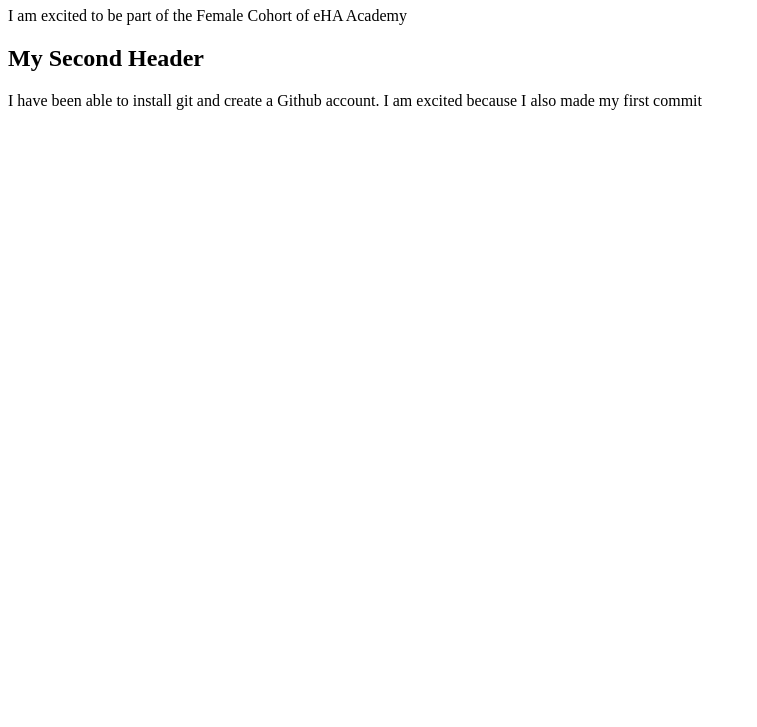
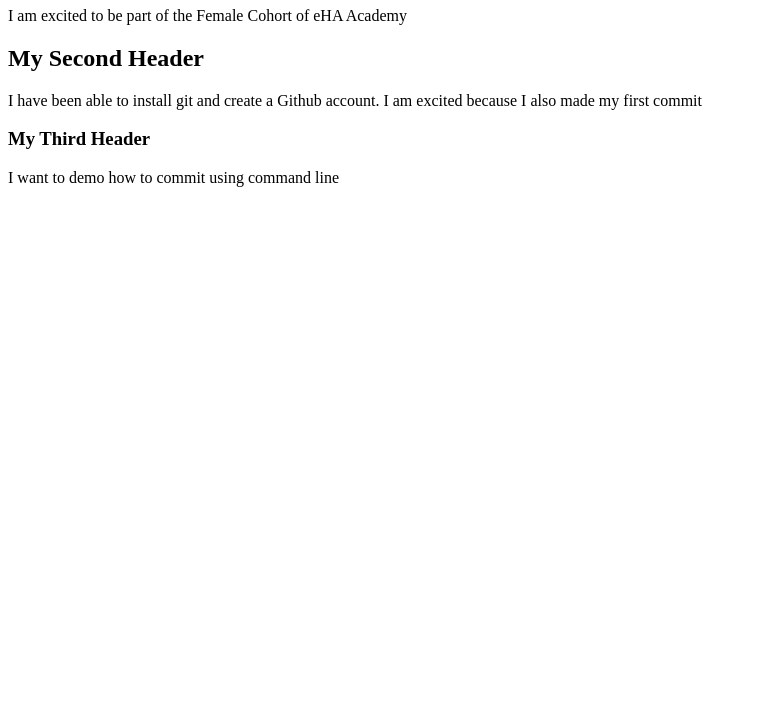
Before and after one commit to komputarist/academy, a plain HTML site: page lesson 1/index.html in a window 1280 px wide. Shown: the part 73-800 px from the top of the page, without its empty margins (0-757 px from the left). Drawn offline with Linux system fonts and the light colour scheme.

Commit message:
Committed using VS code

```diff
--- a/lesson 1/index.html
+++ b/lesson 1/index.html
@@ -12,5 +12,8 @@
 
     <h2>My Second Header</h2>
     <p>I have been able to install git and create a Github account. I am excited because I also made my first commit</p>
+
+    <h3>My Third Header</h3>
+    <p>I want to demo how to commit using command line</p>
 </body>
 </html>
```
